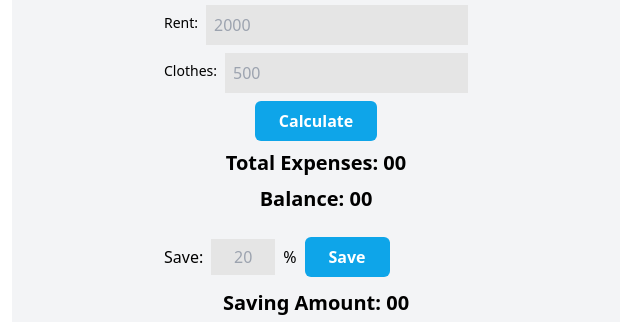
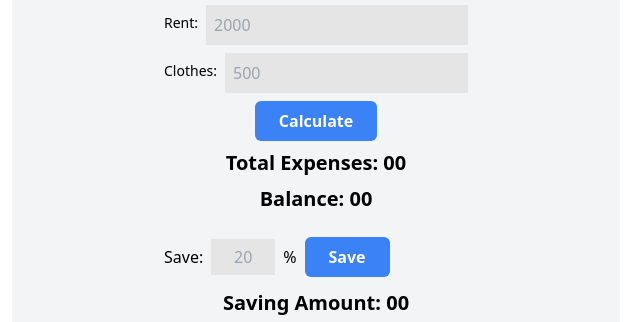
Before and after one commit to mahadi61/money-master, a plain HTML site: page index.html in a window 1280 px wide. Shown: the part 267-589 px from the top of the page, 636-1280 px from the left. Drawn offline with nearby package versions, Linux system fonts and the light colour scheme.

Commit message:
button color change

```diff
--- a/index.html
+++ b/index.html
@@ -80,7 +80,7 @@
               <div class="text-center my-2">
                 <button
                   id="calculate-balance"
-                  class="px-6 py-2 bg-sky-500 text-white rounded-md hover:bg-sky-600 font-semibold"
+                  class="px-6 py-2 bg-blue-500 text-white rounded-md hover:bg-sky-600 font-semibold"
                 >
                   Calculate
                 </button>
@@ -108,7 +108,7 @@
 
                 <button
                   id="save-amount"
-                  class="px-6 py-2 bg-sky-500 text-white rounded-md hover:bg-sky-600 font-semibold"
+                  class="px-6 py-2 bg-blue-500 text-white rounded-md hover:bg-blue-600 font-semibold"
                 >
                   Save
                 </button>
```
